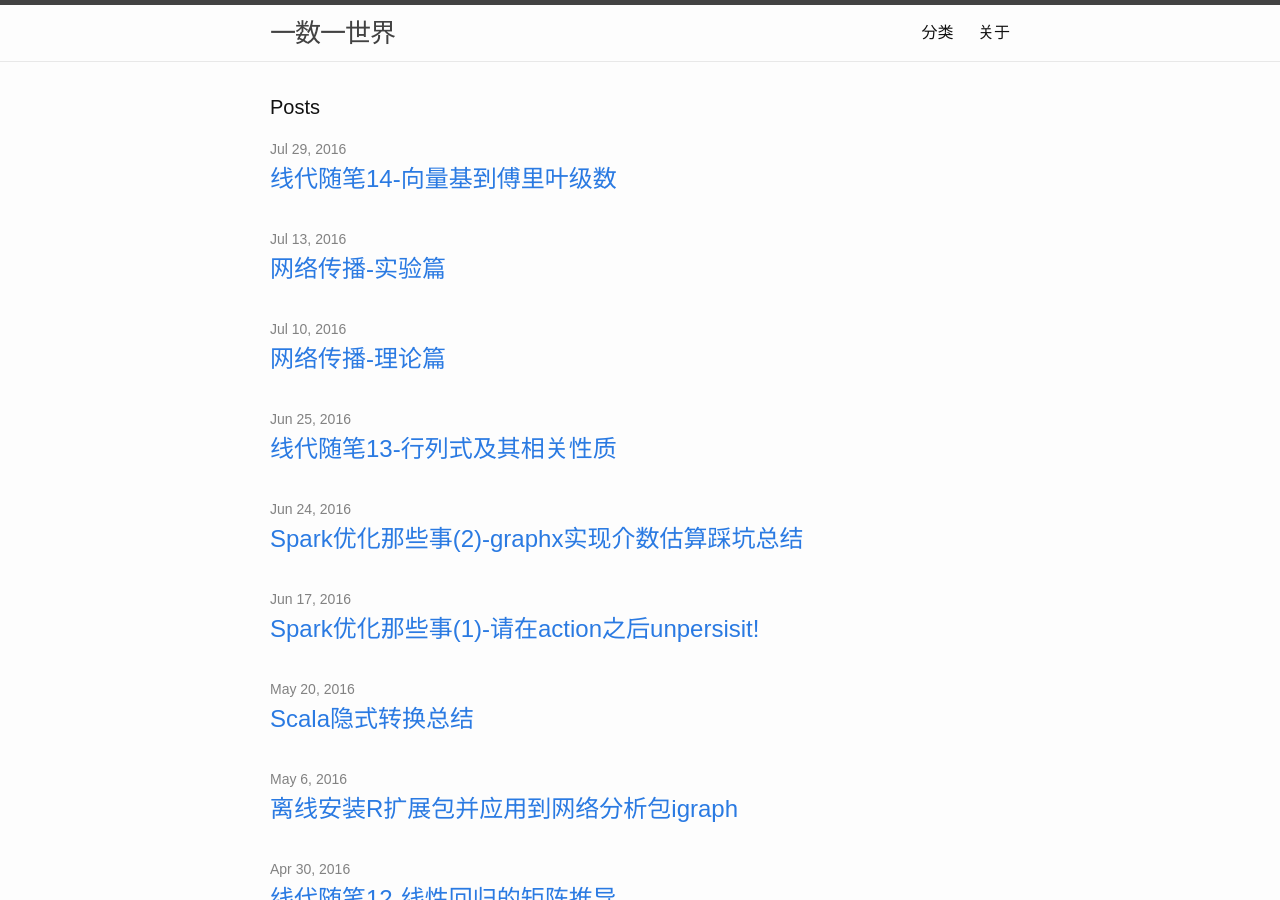
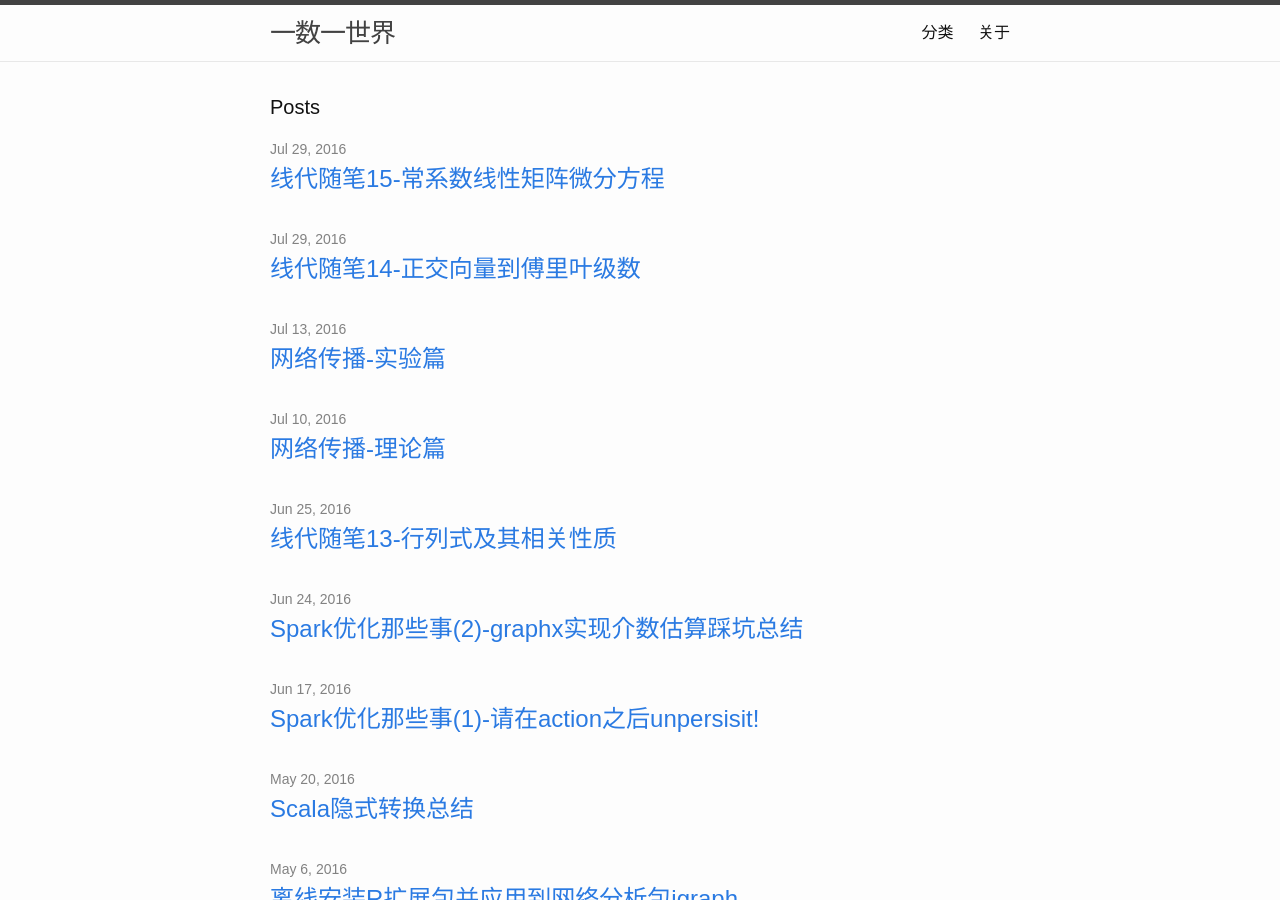
Before and after one commit to bourneli/bourneli.github.io, a Jekyll site: the page built from index.html, in a window 1280 px wide and 900 px high. Built offline with Jekyll 4.4.1, drawn with Linux system fonts in a browser that asks for light colours; formulas are drawn with MathJax 3; part of the change alters nothing that is shown.

Commit message:
add post for differential equations

```diff
--- a/_posts/2016-07-29-linear-algebra-14-fourier-series.md
+++ b/_posts/2016-07-29-linear-algebra-14-fourier-series.md
@@ -1,6 +1,6 @@
 ---
 layout: post
-title:  "线代随笔14-向量基到傅里叶级数"
+title:  "线代随笔14-正交向量到傅里叶级数"
 categories: [linear-algebra]
 ---
 
--- /dev/null
+++ b/_posts/2016-07-29-linear-algebra-15-differential-equations.md
@@ -0,0 +1,208 @@
+---
+layout: post
+title:  "线代随笔15-常系数线性矩阵微分方程"
+categories: [linear-algebra]
+---
+
+
+## 常系数线性微分方程
+
+$$
+  \frac{dy}{dt} = ay
+$$
+
+
+其解为，
+
+$$
+  y = Ce^{at}
+$$
+
+直接代入可以验证。
+
+## 扩展到矩阵形式
+
+$$
+  \frac{du}{dt}=Au
+$$
+
+通解形式，
+
+$$
+  u = \sum_{i=1}^n{C_ie^{\lambda_i t}x_i} \qquad (1)
+$$
+
+其中$x_i$是特征向量，$\lambda_i$是特征值，$C_i$是常数，通过初始向量$u(0)$与特征向量$x_1,\cdots,x_n$确定。
+
+## $2 \times 2$矩阵
+
+$$
+  \frac{du_1}{dt}=-u_1+2u_2,
+  \frac{du_2}{dt}=u_1-2u_2,
+  u(0)=\begin{bmatrix}1 \\ 0\end{bmatrix}
+$$
+
+将上面的方程组用向量与矩阵表示，如下
+
+$$
+  \frac{du}{dt}=\begin{bmatrix}-1 & 2 \\ 1 &-2\end{bmatrix}
+  \begin{bmatrix}u_1 \\ u_2\end{bmatrix} = Au
+$$
+
+A是奇异矩阵，那么必有$\lambda_1 = 0$，再由特征值之和等于矩阵迹，容易得到$\lambda_2=-3$，后面再用通用计算方法验证一下。
+
+根据特征值，计算出特征向量如下，
+
+$$
+  x_1=\begin{bmatrix}2 \\ 1\end{bmatrix},
+  x_2=\begin{bmatrix}1 \\ -1\end{bmatrix}
+$$
+
+$2\times 2$矩阵解的通用形式如下
+
+$$
+  u(t)=C_1e^{\lambda_1t}x_1 + C_2e^{\lambda_2t}x_2
+$$
+
+纯解，可以将(1)代入到微分方程，很容易得到两边相等，剩下的问题就是确定常数$C$。上面的公式恒等，那么在$t=0$的情况下也成立，直接代入，等价解一个二元线性方程组，如下
+
+$$
+  C_1\begin{bmatrix}2 \\ 1\end{bmatrix}
+  + C_2\begin{bmatrix}1 \\ -1\end{bmatrix}
+  = \begin{bmatrix}1 \\ 0\end{bmatrix}
+$$
+
+最后得到$C_1=\frac{1}{3},C_2=\frac{1}{3}$，完成解如下：
+
+$$
+  u(t)=\frac{1}{3}e^{0 \cdot t} \begin{bmatrix}2 \\ 1\end{bmatrix}
+  + \frac{1}{3}e^{-3t} \begin{bmatrix}1 \\ -1\end{bmatrix}
+$$
+
+随着时间推移，$u(0)$的最后达到稳态，$u_0$一部分转移到$u_1$，在无限大时，可得到如下
+
+$$
+  u(\infty) = \frac{1}{3} \begin{bmatrix}2 \\ 1\end{bmatrix}
+$$
+
+上面最后收敛有点类似马尔科夫矩阵，列和为0，总有一个特征值为0，最后也具有稳定状态。最后稳定后，各个元素的之和与初始矩阵个元素之和相等。
+
+如果最大特征值是0,其他特征值实数部分小于0，那么具有稳定状态，虚数部分只负责转圈，不会对模长度产生影响。但是，如果矩阵反号，那么所有**特征值反号**，没有稳定态，最后会发散。
+
+对于$2 \times 2$矩阵，如果需要达到稳定状态，特征值需要满足下面的要求，
+
+* $Re(\lambda_1)+Re(\lambda_2) \le 0$
+* $Re(\lambda_1) Re(\lambda_2) \ge 0$
+
+一旦满足上面的条件，可以保证符合稳定的条件,$A=[0]_{2\times 2}$等号成立。
+
+## 简化表示
+
+下面定义一种更加优雅的形式，表示上述微分方程解，首先定义幂矩阵，启发来自$e^x$的泰勒展开
+
+$$
+  e^x = 1 + x + \frac{1}{2}x^2+\frac{1}{6}x^3+\cdots+\frac{1}{n!}x^n+\cdots
+$$
+
+那么，将形如$e^{At}$按照上面形式展开，结果仍然是矩阵！
+
+$$
+  e^{At} = I + At + \frac{1}{2}(At)^2+\frac{1}{6}(At)^3+\cdots+\frac{1}{n!}(At)^n+\cdots
+$$
+
+对$t$求导，得到如下值
+
+$$
+  \frac{d(e^{At})}{dt} = A + At+A\frac{1}{2}(At)^2+\cdots+A\frac{1}{(n-1)!}(At)^{n-1}+\cdots = Ae^{At}
+$$
+
+所以$u(t) = e^{At}u(0)$是微分方程的解。
+
+假设特向量足够，那么可以将上面的公式进一步简化，**得到与之前微分方程解的联系**，
+
+$$
+\begin{align}
+  e^{At}&=I + S \Lambda S^{-1}t + \frac{1}{2}(S \Lambda S^{-1}t)(S \Lambda S^{-1}t) + \cdots \\
+        &=S(I + \Lambda t+ \frac{1}{2} \Lambda^2t + \cdots)S^{-1} \\
+        &=Se^{\Lambda t}S^{-1} \qquad (2)
+\end{align}
+$$
+
+将(2)代入解中，
+
+$$
+  u(t) = Se^{\Lambda t}S^{-1}u(0) = Se^{\Lambda t}S^{-1}Sc=Se^{\Lambda t}c
+  =\begin{bmatrix} x_1 & \cdots & x_n \end{bmatrix}
+  \begin{bmatrix}
+    e^{\lambda_1 t} &   &   \\
+    & \ddots & \\
+    & & e^{\lambda_n t} \\
+  \end{bmatrix}
+  \begin{bmatrix} C_1 \\ \vdots \\ C_n \end{bmatrix}
+  =\sum_{i=1}^n{C_i e^{\lambda_i t} x_i}
+$$
+
+## 应用：添加常系数
+
+在网络扩展建模中会用到此形式，求解下面微分方程
+
+$$
+  \frac{du}{dt}=\beta Au
+$$
+
+通解仍是
+
+$$
+  u = C e^{\beta \lambda t}x
+$$
+
+代入微分方程
+
+$$
+  Left = \frac{d(C e^{\beta \lambda t}x)}{dt} = C \beta e^{\beta \lambda t} \lambda x
+$$
+
+$$
+  Right =\beta A C e^{\beta \lambda t}x = C \beta e^{\beta \lambda t} Ax =C \beta  e^{\beta \lambda t} \lambda x
+$$
+
+
+常量$C$计算与之前一致，完毕！
+
+## 应用：高阶线性微分方程
+
+求解
+
+$$
+  ay^{(3)}+by^{(2)}+cy^{(1)}+dy + e = 0
+$$
+
+变化
+
+$$
+  y^{(3)}= -\frac{b}{a}y^{(2)} - \frac{c}{a}y^{(1)} -\frac{d}{a}y - \frac{e}{a}, a \ne 0
+$$
+
+设
+
+$$
+  u=\begin{bmatrix}y^{(2)} \\ y^{(1)} \\  y \\ 1 \end{bmatrix}
+$$
+
+
+构建线性矩阵微分方程
+
+
+$$
+  \frac{du}{dt}
+  = \begin{bmatrix}y^{(3)} \\ y^{(2)} \\  y^{(1)} \\ 0 \end{bmatrix}
+  =
+  \begin{bmatrix}
+   -\frac{b}{a} & - \frac{c}{a} & -\frac{d}{a} & - \frac{e}{a} \\
+  1 & 0 & 0 & 0 \\
+  0 & 1 & 0 & 0 \\
+  0 & 0 & 0 & 0 \end{bmatrix}
+  \begin{bmatrix}y^{(2)} \\ y^{(1)} \\  y \\ 1 \end{bmatrix}
+$$
+
+使用特征向量计算微分方程，线性代数与微积分还是有联系的，当时看到这里我就震惊了，有点脑洞大开的感觉，而且用级数表示矩阵，也感觉有点小惊喜。果然看到的越多，才越知道自己渺小。
```
